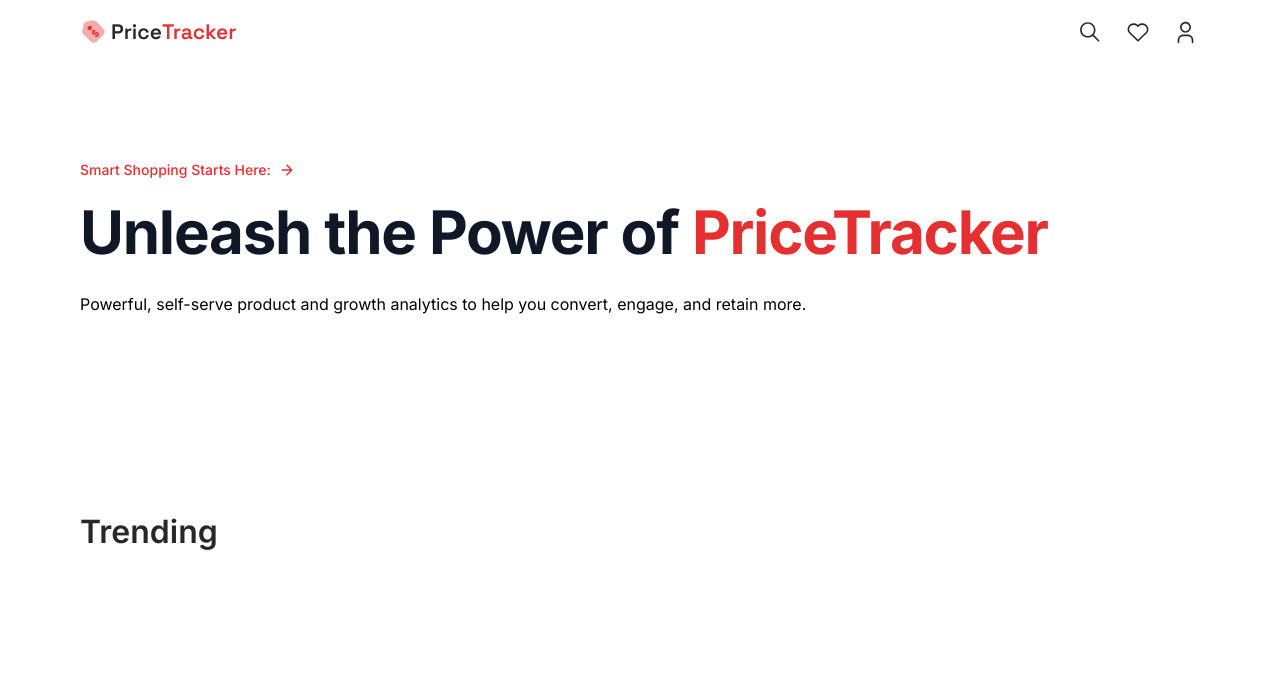
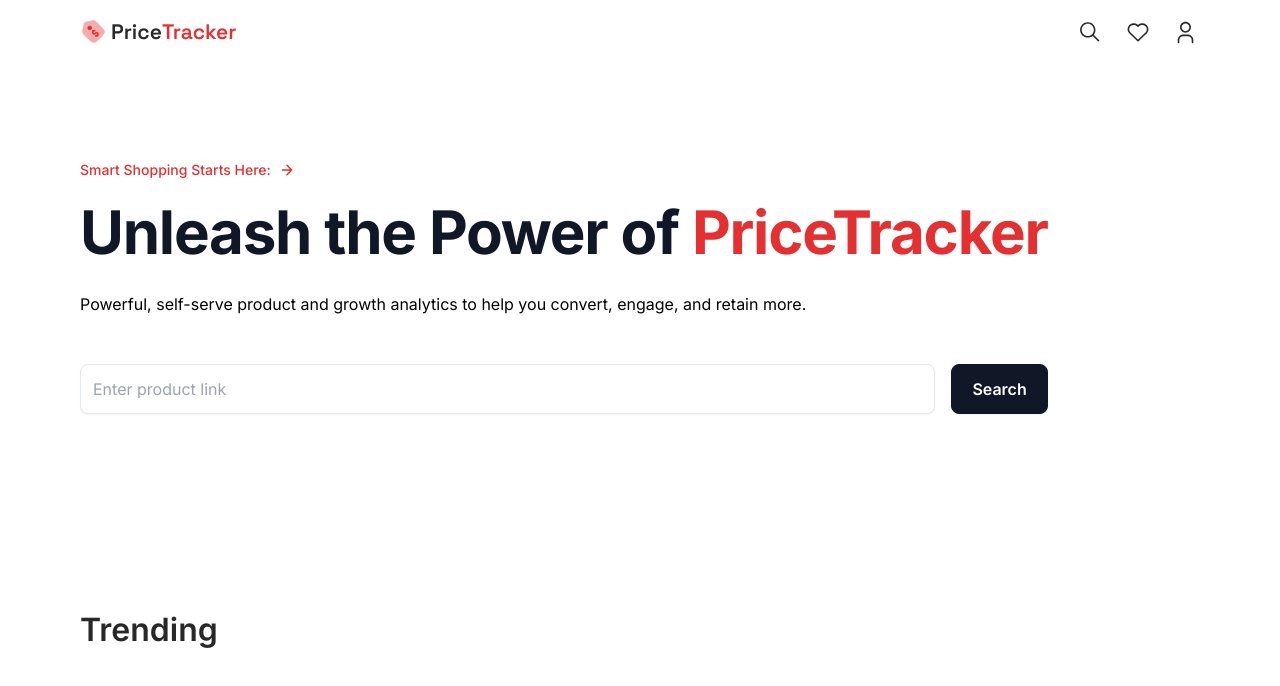
Before and after one commit to emredkyc/price_tracker, a Next.js app: page / in a window 1280 px wide. Shown: the top 686 px of the page. Built offline with nearby package versions, Linux system fonts and the light colour scheme.

Commit message:
add Searchbar component

```diff
--- a/app/page.tsx
+++ b/app/page.tsx
@@ -1,3 +1,4 @@
+import Searchbar from "@/components/Searchbar";
 import Image from "next/image";
 
 const Home = async () => {
@@ -27,6 +28,7 @@ const Home = async () => {
               convert, engage, and retain more.
             </p>
 
+            <Searchbar />
           </div>
 
         </div>
```
